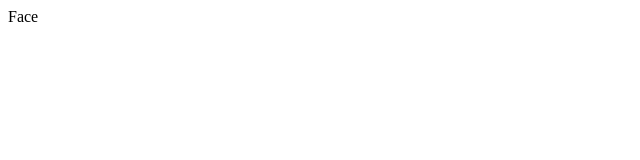
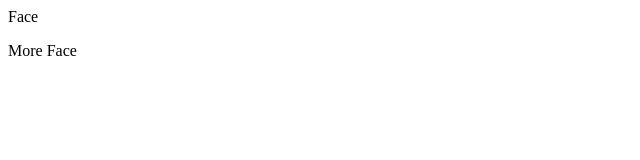
Before and after one commit to kingmook/iasc-test, a plain HTML site: page index.html in a window 1280 px wide. Shown: the full height of the page, 0-640 px from the left. Drawn offline with Linux system fonts and the light colour scheme.

Commit message:
Commit from atom

```diff
--- a/index.html
+++ b/index.html
@@ -7,4 +7,8 @@
   <p>
     Face
   </p>
+  <div class="face">
+    More Face
+  </div>
+
 </body>
```
